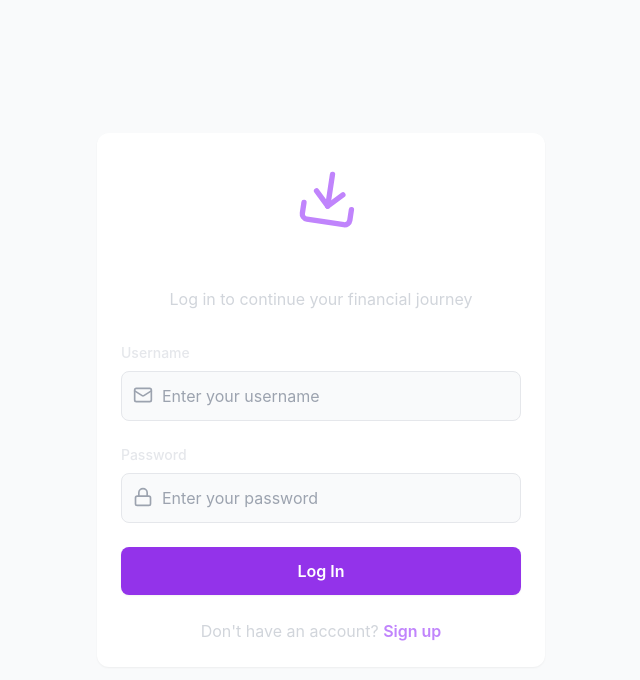
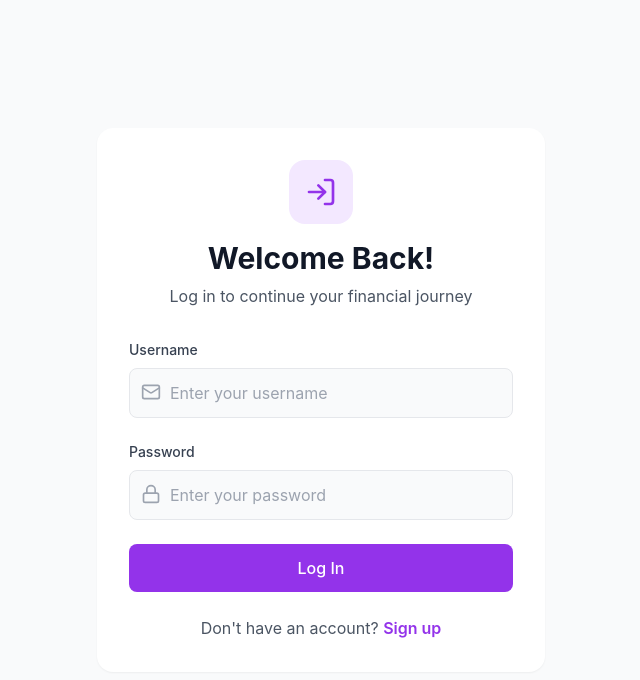
Before and after one commit to ioulasri/TrackFinance, a React (Vite) app in the folder frontend/: page /login in a window 1280 px wide. Shown: the top 680 px of the page, without its empty margins (319-959 px from the left). Built offline with nearby package versions, Linux system fonts and the light colour scheme; no server answers.

Commit message:
feat(login): redesign with clean white card and modern styling

```diff
--- a/frontend/src/pages/Login.tsx
+++ b/frontend/src/pages/Login.tsx
@@ -28,28 +28,24 @@ export default function Login() {
   };
 
   return (
-    <div className="min-h-screen flex items-center justify-center p-4">
+    <div className="min-h-screen bg-gray-50 flex items-center justify-center p-4">
       <motion.div
         initial={{ opacity: 0, y: 20 }}
         animate={{ opacity: 1, y: 0 }}
         className="w-full max-w-md"
       >
-        <div className="card">
+        <div className="bg-white rounded-2xl shadow-sm p-8">
           <div className="text-center mb-8">
-            <motion.div
-              animate={{ rotate: 360 }}
-              transition={{ duration: 20, repeat: Infinity, ease: "linear" }}
-              className="inline-block"
-            >
-              <LogIn className="w-16 h-16 mx-auto text-purple-400 mb-4" />
-            </motion.div>
-            <h1 className="text-3xl font-bold text-white mb-2">Welcome Back!</h1>
-            <p className="text-gray-300">Log in to continue your financial journey</p>
+            <div className="inline-flex items-center justify-center w-16 h-16 bg-purple-100 rounded-2xl mb-4">
+              <LogIn className="w-8 h-8 text-purple-600" />
+            </div>
+            <h1 className="text-3xl font-bold text-gray-900 mb-2">Welcome Back!</h1>
+            <p className="text-gray-600">Log in to continue your financial journey</p>
           </div>
 
           <form onSubmit={handleSubmit} className="space-y-6">
             <div>
-              <label className="block text-sm font-medium text-gray-200 mb-2">
+              <label className="block text-sm font-medium text-gray-700 mb-2">
                 Username
               </label>
               <div className="relative">
@@ -58,7 +54,7 @@ export default function Login() {
                   type="text"
                   value={username}
                   onChange={(e) => setUsername(e.target.value)}
-                  className="input-field pl-10"
+                  className="w-full pl-10 pr-4 py-3 bg-gray-50 border border-gray-200 rounded-lg focus:outline-none focus:ring-2 focus:ring-purple-500 focus:border-transparent transition-all"
                   placeholder="Enter your username"
                   required
                 />
@@ -66,7 +62,7 @@ export default function Login() {
             </div>
 
             <div>
-              <label className="block text-sm font-medium text-gray-200 mb-2">
+              <label className="block text-sm font-medium text-gray-700 mb-2">
                 Password
               </label>
               <div className="relative">
@@ -75,7 +71,7 @@ export default function Login() {
                   type="password"
                   value={password}
                   onChange={(e) => setPassword(e.target.value)}
-                  className="input-field pl-10"
+                  className="w-full pl-10 pr-4 py-3 bg-gray-50 border border-gray-200 rounded-lg focus:outline-none focus:ring-2 focus:ring-purple-500 focus:border-transparent transition-all"
                   placeholder="Enter your password"
                   required
                 />
@@ -86,7 +82,7 @@ export default function Login() {
               <motion.div
                 initial={{ opacity: 0 }}
                 animate={{ opacity: 1 }}
-                className="p-3 rounded-lg bg-red-500/20 border border-red-500/50 text-red-200 text-sm"
+                className="p-3 rounded-lg bg-red-50 border border-red-200 text-red-600 text-sm"
               >
                 {error}
               </motion.div>
@@ -95,15 +91,15 @@ export default function Login() {
             <button
               type="submit"
               disabled={loading}
-              className="btn-primary w-full disabled:opacity-50 disabled:cursor-not-allowed"
+              className="w-full py-3 px-4 bg-purple-600 hover:bg-purple-700 text-white font-medium rounded-lg transition-colors disabled:opacity-50 disabled:cursor-not-allowed"
             >
               {loading ? 'Logging in...' : 'Log In'}
             </button>
           </form>
 
-          <p className="mt-6 text-center text-gray-300">
+          <p className="mt-6 text-center text-gray-600">
             Don't have an account?{' '}
-            <Link to="/register" className="text-purple-400 hover:text-purple-300 font-semibold">
+            <Link to="/register" className="text-purple-600 hover:text-purple-700 font-semibold">
               Sign up
             </Link>
           </p>
```
